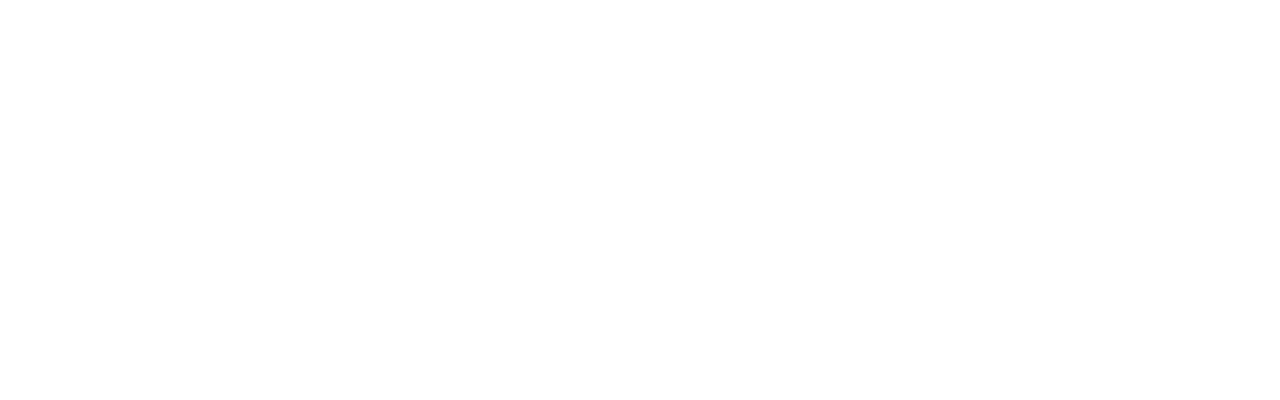
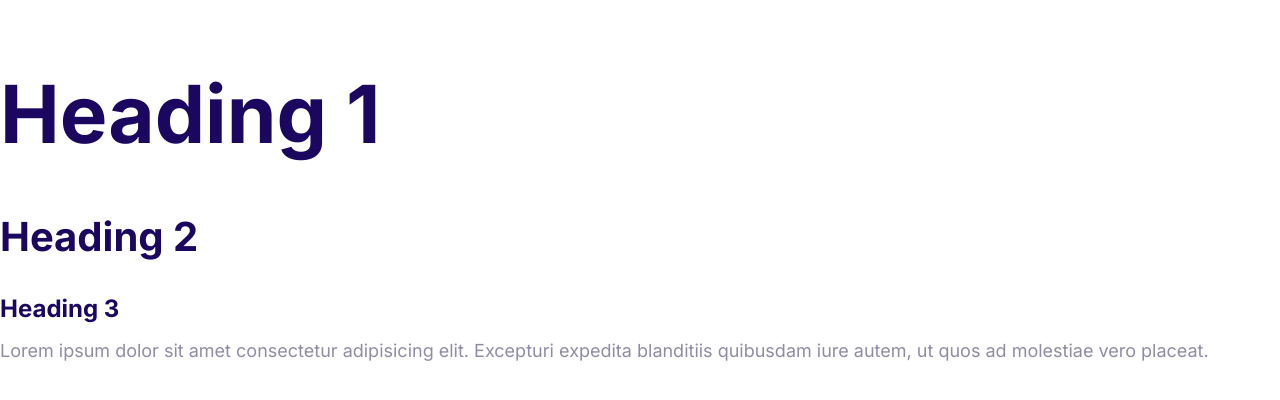
Before and after one commit to leviFrosty/moshifyhosting, a plain HTML site: page index.html in a window 1280 px wide. Drawn offline with Linux system fonts and the light colour scheme.

Commit message:
Define the styles for the fonts.

```diff
--- a/css/styles.css
+++ b/css/styles.css
@@ -1,3 +1,7 @@
+html {
+  font-size: 62.5%;
+}
+
 :root {
   --color-primary: #2584ff;
   --color-secondary: #00d9ff;
@@ -5,3 +9,46 @@
   --color-heading: #1b0760;
   --color-body: #918ca4;
 }
+
+body {
+  font-family: "Inter", Arial, Helvetica, sans-serif;
+  font-size: 2.4rem;
+  line-height: 1.5;
+  color: var(--color-body);
+}
+
+h1,
+h2,
+h3 {
+  color: var(--color-heading);
+  margin-bottom: 1rem;
+}
+
+h1 {
+  font-size: 7rem;
+  margin-bottom: 3rem;
+}
+
+h2 {
+  font-size: 4rem;
+}
+
+h3 {
+  font-size: 3rem;
+}
+
+p {
+  margin-top: 0;
+}
+
+@media screen and (min-width: 1024px) {
+  body {
+    font-size: 1.8rem;
+  }
+  h1 {
+    font-size: 8rem;
+  }
+  h3 {
+    font-size: 2.4rem;
+  }
+}
--- a/index.html
+++ b/index.html
@@ -5,8 +5,22 @@
     <meta http-equiv="X-UA-Compatible" content="IE=edge" />
     <meta name="viewport" content="width=device-width, initial-scale=1.0" />
     <title>Document</title>
+    <link rel="preconnect" href="https://fonts.gstatic.com" />
+    <link
+      href="https://fonts.googleapis.com/css2?family=Inter:wght@400;700&display=swap"
+      rel="stylesheet"
+    />
     <link rel="stylesheet" href="css/normalize.css" />
     <link rel="stylesheet" href="css/styles.css" />
   </head>
-  <body></body>
+  <body>
+    <h1>Heading 1</h1>
+    <h2>Heading 2</h2>
+    <h3>Heading 3</h3>
+    <p>
+      Lorem ipsum dolor sit amet consectetur adipisicing elit. Excepturi
+      expedita blanditiis quibusdam iure autem, ut quos ad molestiae vero
+      placeat.
+    </p>
+  </body>
 </html>
```
